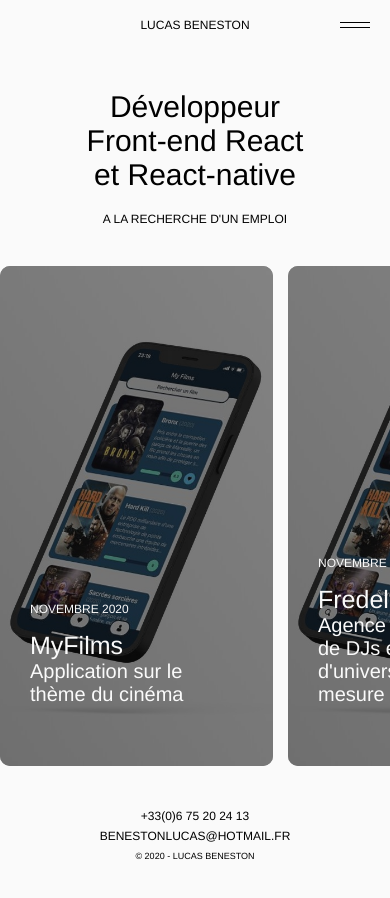
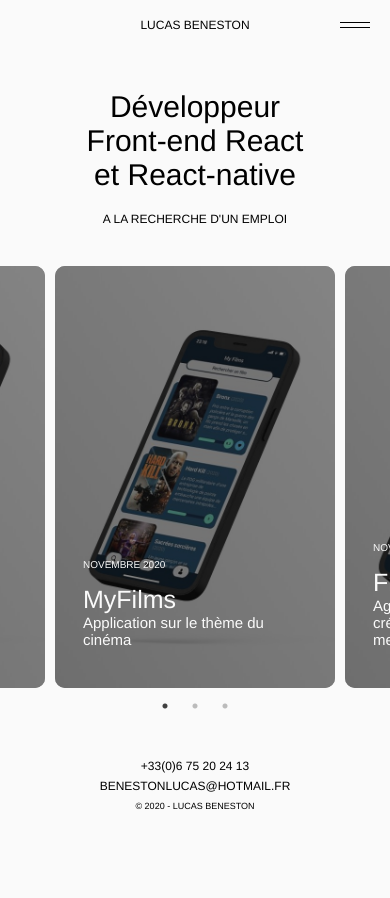
Before and after one commit to Lucasbeneston/portfolio-front, a React (Create React App) app: page / in a window 390 px wide. Shown: the top 898 px of the page. After the commit the page ends 856 px from the top, so only its background shows below. Built offline with nearby package versions, Linux system fonts and the light colour scheme.

Commit message:
:lipstick: Home - Projects carousel for mobile :lipstick:

```diff
--- a/package.json
+++ b/package.json
@@ -43,6 +43,7 @@
     "react-router-dom": "^5.2.0",
     "react-scripts": "4.0.1",
     "react-slick": "^0.27.13",
+    "slick-carousel": "^1.8.1",
     "web-vitals": "^0.2.4"
   },
   "devDependencies": {
--- a/src/components/_settings/_variables.scss
+++ b/src/components/_settings/_variables.scss
@@ -1,9 +1,4 @@
 // Colors
-$black: #000000;
 $anthracite-grey: #141414;
-$grey: #424242;
-$middle-grey: #b0b0b0;
-$soft-grey: #eaeaea;
-$light-grey: #f5f5f5;
 $off-white: #fafafa;
 $white: #ffffff;
--- a/src/components/organisms/Footer/Footer.scss
+++ b/src/components/organisms/Footer/Footer.scss
@@ -10,6 +10,7 @@
   line-height: 2rem;
   text-transform: uppercase;
   font-size: 1.2rem;
+  background-color: $off-white;
 
   &_copyright {
     font-size: 0.9rem;
--- a/src/components/pages/Home/Home.jsx
+++ b/src/components/pages/Home/Home.jsx
@@ -1,10 +1,25 @@
 import React from "react";
-// import Slider from "react-slick";
+import Slider from "react-slick";
+import "slick-carousel/slick/slick.css";
+import "slick-carousel/slick/slick-theme.css";
+
 import allProjects from "../../../data/allProjectArray";
 
 import "./Home.scss";
 
 export default function Home() {
+  const settings = {
+    dots: true,
+    className: "center",
+    centerMode: true,
+    infinite: true,
+    autoplay: true,
+    speed: 2000,
+    autoplaySpeed: 7000,
+    arrows: false,
+    slidesToShow: 1,
+  };
+
   return (
     <div className="home">
       <div className="home_header">
@@ -13,7 +28,7 @@ export default function Home() {
         </h2>
         <h3 className="home_header_subtitle">A la recherche d'un emploi</h3>
       </div>
-      <div className="home_projects">
+      <Slider {...settings}>
         {allProjects.map((project) => (
           <div key={project.name} className="home_projects_card">
             <img
@@ -34,7 +49,7 @@ export default function Home() {
             </div>
           </div>
         ))}
-      </div>
+      </Slider>
     </div>
   );
 }
--- a/src/components/pages/Home/Home.scss
+++ b/src/components/pages/Home/Home.scss
@@ -25,24 +25,14 @@
   }
 
   &_projects {
-    width: 100%;
-    height: 70vh;
-    max-height: 500px;
-    display: flex;
-    overflow-x: scroll;
-
     &_card {
+      height: 50vh;
+      max-height: 500px;
       background-color: $anthracite-grey;
       color: $off-white;
-      min-width: 70%;
-      height: 100%;
-      margin-right: 15px;
       border-radius: 10px;
-      padding: 60px 30px;
-      display: flex;
-      flex-direction: column;
-      justify-content: flex-end;
       position: relative;
+      cursor: pointer;
 
       &_image {
         width: 100%;
@@ -56,9 +46,13 @@
       }
 
       &_informations {
-        position: relative;
+        width: 80%;
+        position: absolute;
+        left: 10%;
+        bottom: 40px;
+
         &_date {
-          font-size: 1.2rem;
+          font-size: 1rem;
           text-transform: uppercase;
           padding-bottom: 15px;
         }
@@ -68,10 +62,23 @@
         }
 
         &_tagline {
-          font-size: 2rem;
+          font-size: 1.5rem;
           font-weight: lighter;
         }
       }
     }
   }
 }
+
+// custom style for react-slick
+.slick {
+  &-slide {
+    margin-bottom: 25px;
+  }
+  &-dots {
+    bottom: 0;
+  }
+  &-slide > div {
+    padding: 0 5px;
+  }
+}
```
Also changed, not shown: .eslintrc.json, 2 other files (tests, documents, lock files or other folders).
